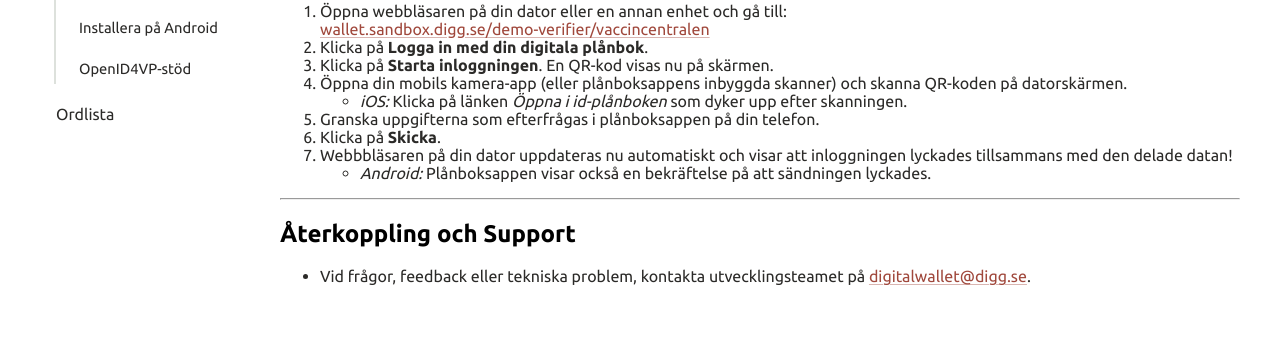
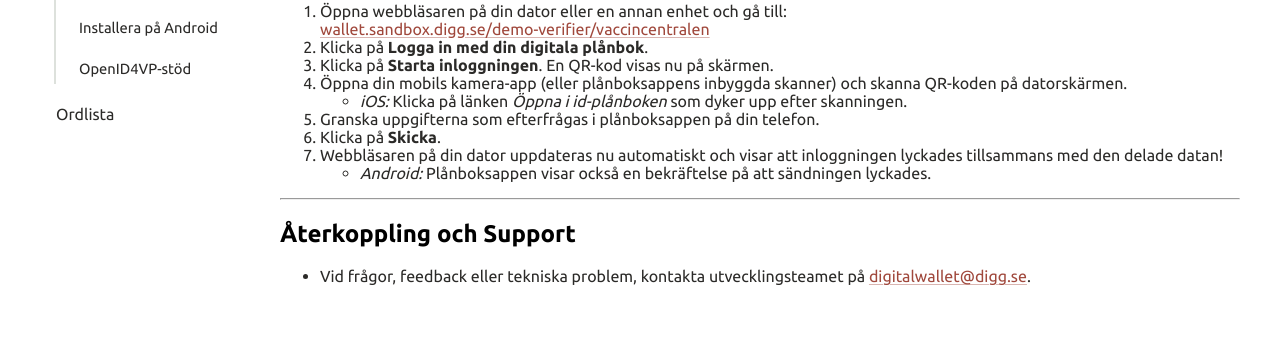
Before and after one commit to diggsweden/wallet-utvecklarportal, a Jekyll site: the page built from pages/planboksappen/prova-planboksappen.md, in a window 1280 px wide and 900 px high, scrolled down 1331 px. Shown: the part 381-719 px from the top of the window. Built offline with Jekyll 4.4.1, drawn with Linux system fonts in a browser that asks for light colours.

Commit message:
fix: correct spelling for 'Webbläsaren'
Signed-off-by: Eric Thelin <extern.eric.thelin@digg.se>

```diff
--- a/pages/planboksappen/prova-planboksappen.md
+++ b/pages/planboksappen/prova-planboksappen.md
@@ -102,7 +102,7 @@ Du kan utföra testet på två olika sätt:
    - *iOS:* Klicka på länken *Öppna i id-plånboken* som dyker upp efter skanningen.
 5. Granska uppgifterna som efterfrågas i plånboksappen på din telefon.
 6. Klicka på **Skicka**.
-7. Webbbläsaren på din dator uppdateras nu automatiskt och visar att inloggningen lyckades tillsammans med den delade datan!
+7. Webbläsaren på din dator uppdateras nu automatiskt och visar att inloggningen lyckades tillsammans med den delade datan!
    - *Android:* Plånboksappen visar också en bekräftelse på att sändningen lyckades.
 
 ---
```
Also changed, not shown: .cspell.json.
